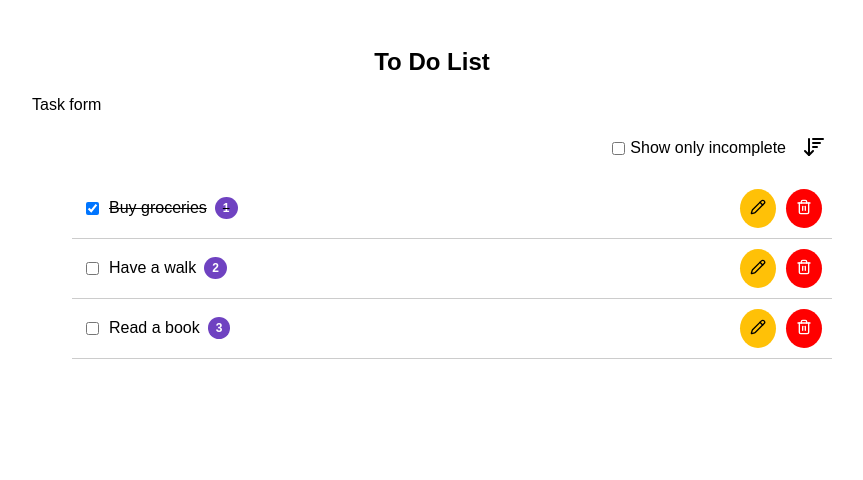
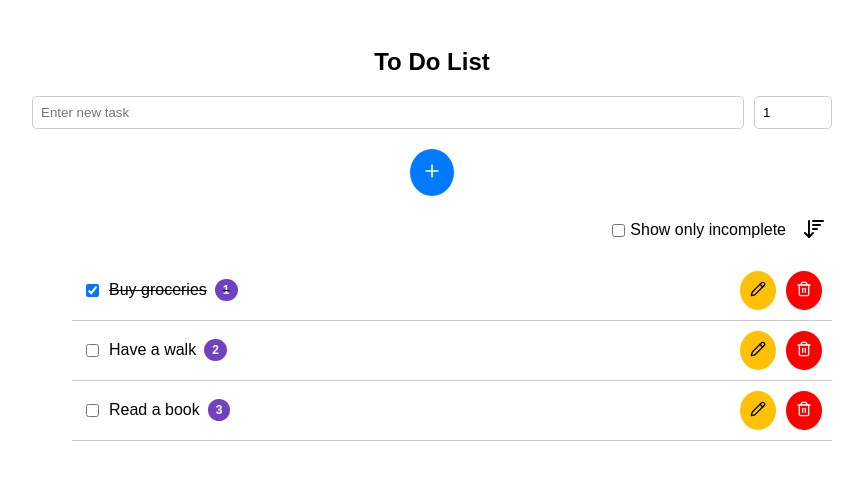
Before and after one commit to Rajasi-Desai/Todo-App, a React (Vite) app: page / in a window 1280 px wide. Shown: the top 480 px of the page, without its empty margins (208-1071 px from the left). Built offline with nearby package versions, Linux system fonts and the light colour scheme.

Commit message:
task form functionality aka adding a new task to the task list

```diff
--- a/src/App.jsx
+++ b/src/App.jsx
@@ -34,6 +34,11 @@
     setTasks(sortedTasks);
   };
 
+  const addTask = (newTask) => {
+    const updatedTasks = [...tasks, newTask];
+    setTasks(updatedTasks);
+  }
+
   return (
     <div
       style={{
@@ -44,7 +49,7 @@
       }}
     >
       <h2 style={{textAlign:"center"}}>To Do List</h2>
-      <TaskForm />
+      <TaskForm addTask={addTask} />
       <TaskControls
         showOnlyIncomplete={showOnlyIncomplete}
         setShowOnlyIncomplete={setShowOnlyIncomplete}
--- a/src/components/TaskForm/TaskForm.jsx
+++ b/src/components/TaskForm/TaskForm.jsx
@@ -1,9 +1,73 @@
-const TaskForm = () => {
-    return (
-        <div>
-            Task form
-        </div>
-    );
+import { Plus } from "lucide-react";
+import { use, useState } from "react";
+
+const TaskForm = ({ addTask }) => {
+  const [newTask, setNewTask] = new useState("");
+  const [newPriority, setNewPriority] = new useState(1);
+
+  const handleSubmit = () => {
+    if(newTask.trim()) {
+      //add task
+      addTask({
+        id: Date.now(),
+        text: newTask,
+        priority: newPriority,
+        done: false,
+      });
+
+      //clear the task
+      setNewTask("");
+      setNewPriority(1);
+    }
+  };
+
+  const inputStyle = {
+    padding: "8px",
+    borderRadius: "5px",
+    border: "1px solid #ccc",
+  };
+
+  return (
+    <div>
+      <div style={{ display: "flex", gap: "10px" }}>
+        <input
+          type="text"
+          placeholder="Enter new task"
+          value={newTask}
+          onChange={(e) => setNewTask(e.target.value)}
+          style={{
+            ...inputStyle,
+            flexGrow: 1,
+          }}
+        />
+        <input
+          type="number"
+          min={1}
+          value={newPriority}
+          onChange={(e) => setNewPriority(Number(e.target.value))}
+          style={{
+            ...inputStyle,
+            width: "3.75rem",
+          }}
+        />
+      </div>
+      <button
+        onClick={handleSubmit}
+        style={{
+          display: "block",
+          margin: "20px auto 0",
+          borderRadius: "50%",
+          backgroundColor: "#007bff",
+          color: "white",
+          padding: "12px",
+          border: "none",
+          cursor: "pointer",
+        }}
+      >
+        <Plus size={20} />
+      </button>
+    </div>
+  );
 };
 
 export default TaskForm;
```
